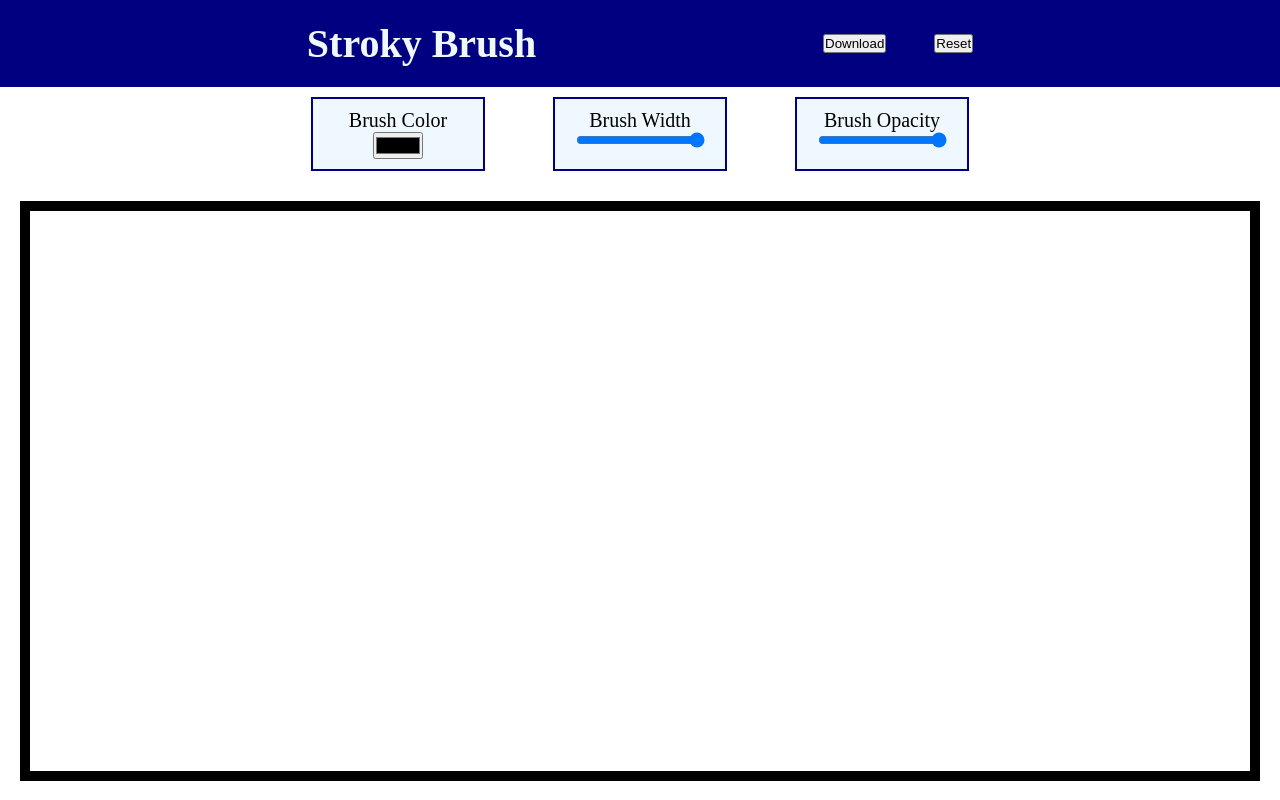
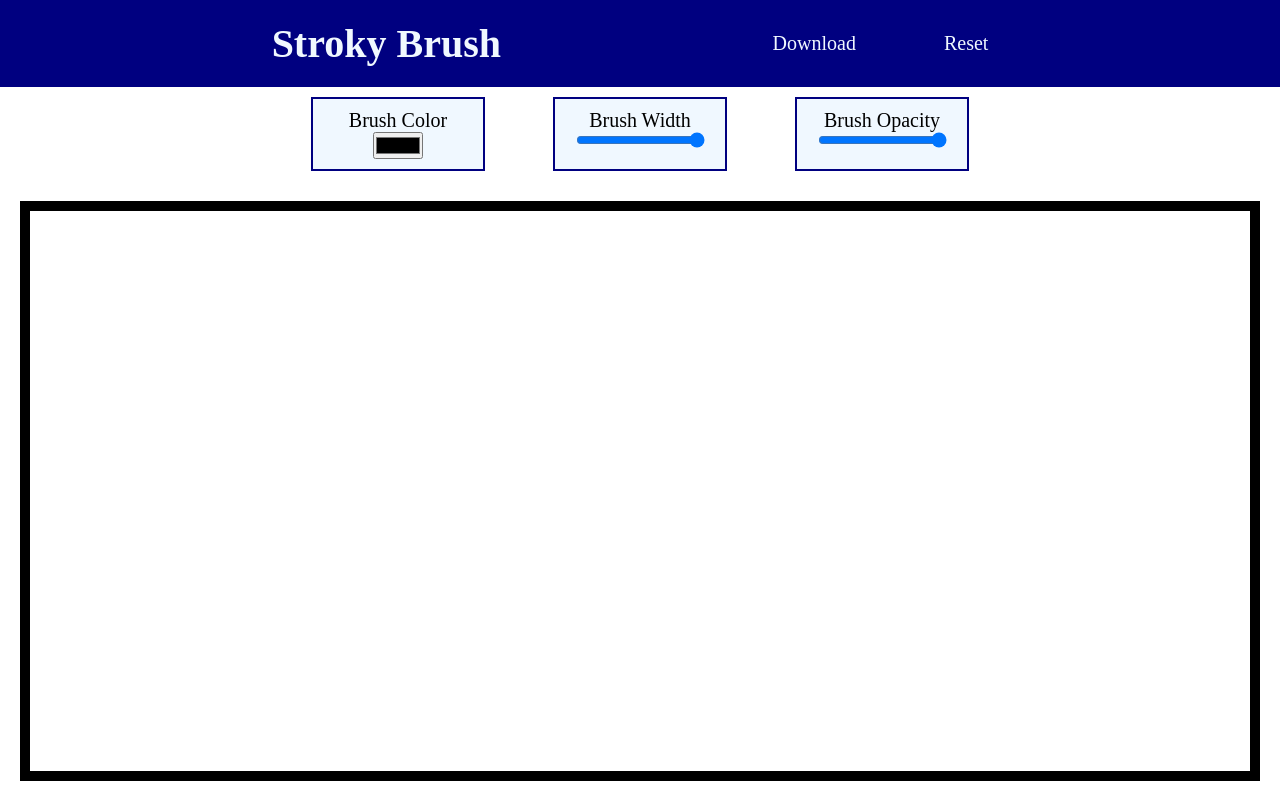
Before and after one commit to agneslily4709/OnlineCanvas, a React (Create React App) app in the folder stroky-brush/: page / in a window 1280 px wide. Built offline with nearby package versions, Linux system fonts and the light colour scheme.

Commit message:
Update App.css

```diff
--- a/stroky-brush/src/App.css
+++ b/stroky-brush/src/App.css
@@ -50,3 +50,18 @@ body{
         height: 70vh;
         border: 10px solid black;
 }
+button {
+        all: unset;
+}
+
+.button{
+        font-size: 20px;
+        padding:5px 20px;
+        color:aliceblue;
+}
+.button:hover{
+        background-color: aliceblue;
+        color: navy;
+        cursor: pointer;
+        border-radius: 10px;
+}
```
